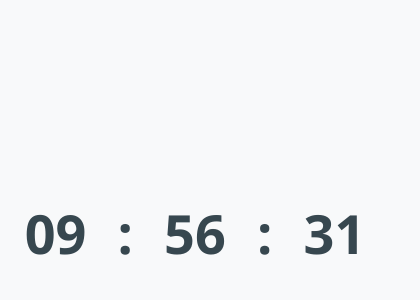
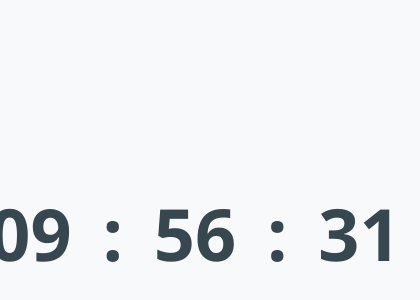
Before and after one commit to Xuperbad/bedTimer, a website: page BedtimeCountdown.html in a window 390 px wide. Shown: the part 184-484 px from the top of the page, 420 px wide, since content can reach past the window. Drawn offline with Linux system fonts and the light colour scheme.

Commit message:
优化界面

```diff
--- a/BedtimeCountdown.html
+++ b/BedtimeCountdown.html
@@ -47,18 +47,18 @@
         }
 
         .time-section span {
-            font-size: 72px; /* 增大约1.5倍 */
+            font-size: 96px; /* 增大到原来的2倍 */
             font-weight: 700;
             color: #37474f;
         }
 
         #hours, #minutes, #seconds {
-            min-width: 120px;
+            min-width: 160px;
             padding: 15px 0;
         }
 
         .colon {
-            margin: 0 -5px;
+            margin: 0 -10px;
         }
 
         /* 时间选择器样式 */
@@ -154,16 +154,16 @@
             }
 
             .time-section span {
-                font-size: 54px; /* 响应式下也增大 */
+                font-size: 72px; /* 响应式下也增大 */
             }
 
             #hours, #minutes, #seconds {
-                min-width: 90px;
+                min-width: 120px;
                 padding: 10px 0;
             }
 
             .colon {
-                margin: 0 -3px;
+                margin: 0 -8px;
             }
         }
     </style>
```
